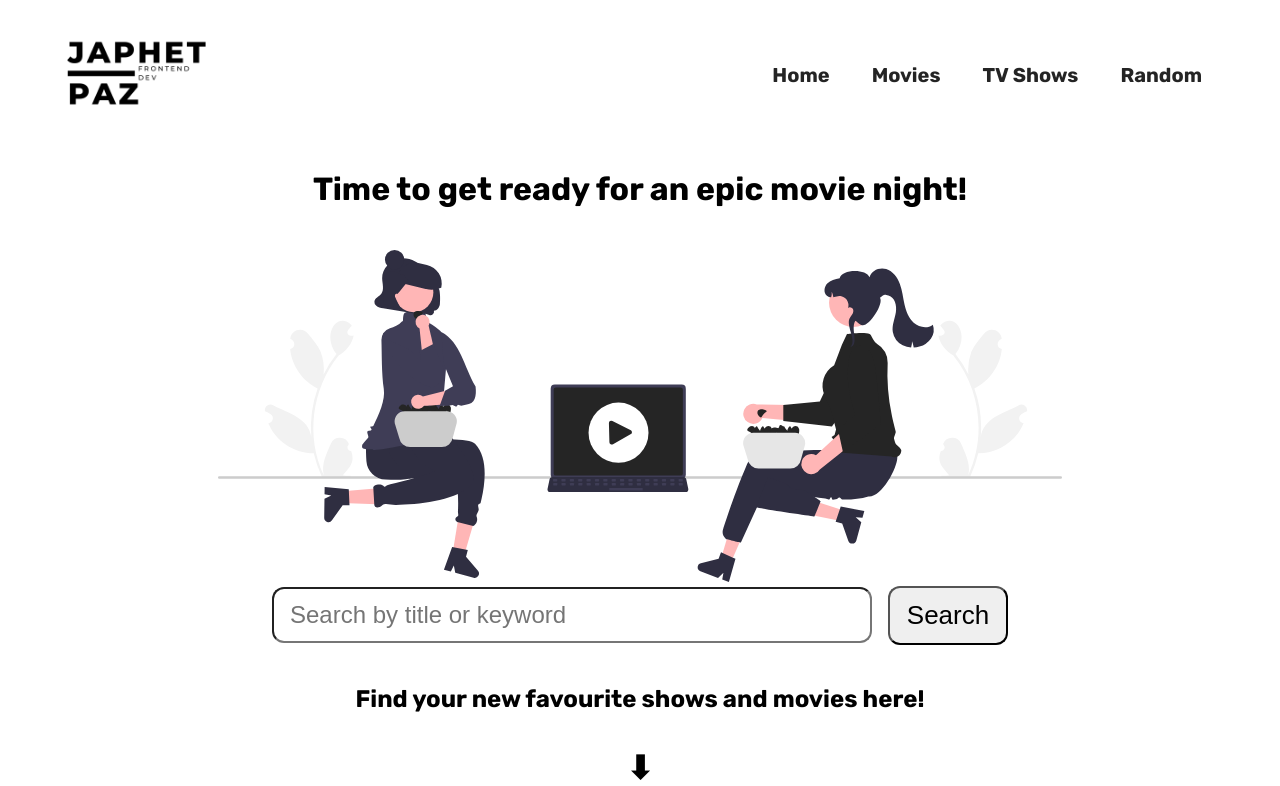
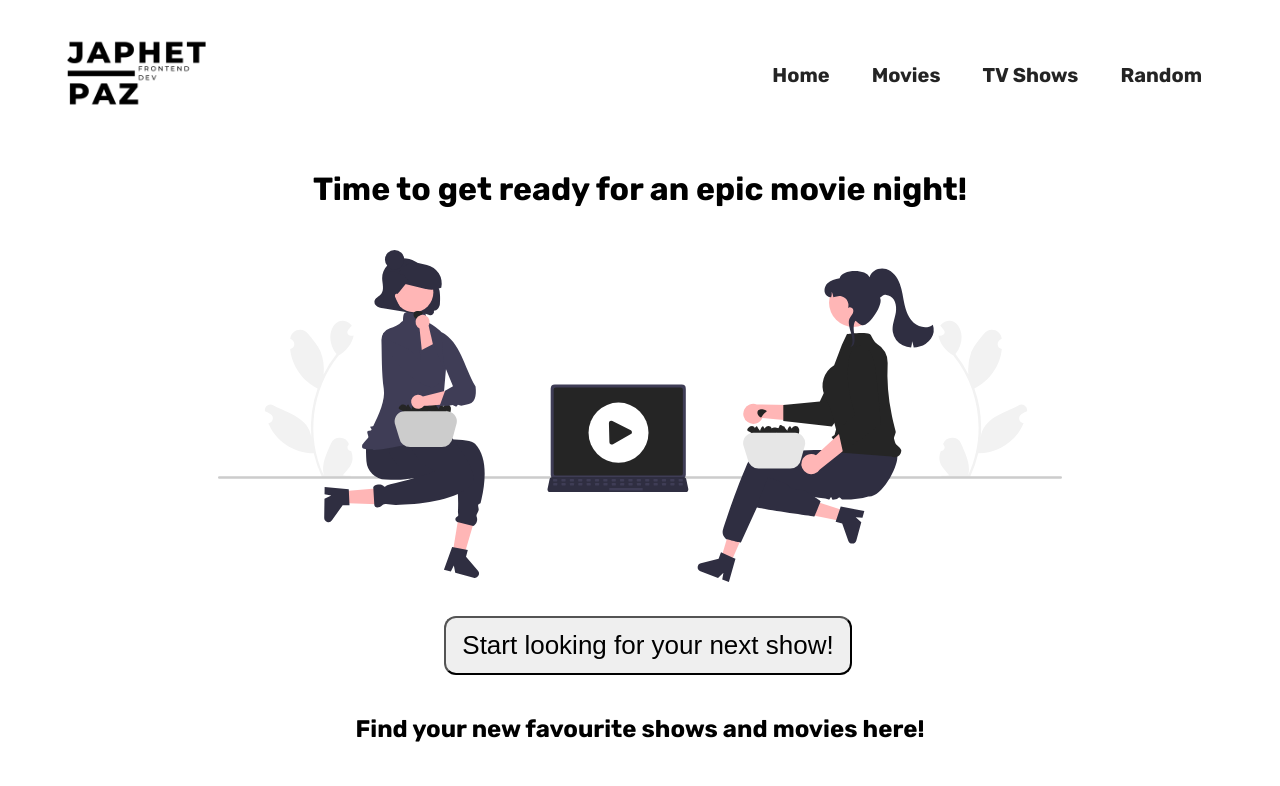
Before and after one commit to jaaaphetpaz/movie-project, a React (Create React App) app: page / in a window 1280 px wide. Shown: the top 786 px of the page. Built offline with nearby package versions, Linux system fonts and the light colour scheme.

Commit message:
Button fix

```diff
--- a/src/components/Landing.jsx
+++ b/src/components/Landing.jsx
@@ -1,4 +1,5 @@
 import React, { useState } from "react";
+import { Link } from "react-router-dom";
 import MovieImg from "../assets/MovieImg.svg";
 
 const Landing = (props) => {
@@ -12,12 +13,11 @@
       <img src={MovieImg} alt="" />
 
       <div className="input__wrapper">
-        <input
-          onChange={(event) => setSearchKey(event.target.value)}
-          type="text"
-          placeholder="Search by title or keyword"
-        ></input>
-        <button className="search__btn">Search</button>
+        <Link to={"/search"}>
+          <button className="landing__btn">
+            Start looking for your next show!
+          </button>
+        </Link>
       </div>
       <h2 className="landing__subtitle">
         Find your new favourite shows and movies here!
--- a/src/components/Search.jsx
+++ b/src/components/Search.jsx
@@ -1,5 +1,6 @@
 import axios from "axios";
 import React, { useState, useEffect } from "react";
+import { Link } from "react-router-dom";
 
 const Search = (props) => {
   const {} = props;
@@ -23,6 +24,9 @@
 
   return (
     <>
+      <Link to={"/"}>
+        <button>Back</button>
+      </Link>
       <input
         type="text"
         placeholder="Search by title or keyword"
--- a/src/components/style.css
+++ b/src/components/style.css
@@ -62,21 +62,26 @@
     scale: 1.2;
 }
 
-.search_btn {
-    color: black;
-    margin: 0;
+.landing__btn {
+    margin-top: 30px;
+    width: fit-content;
 }
 
 .search__btn {
+    width: 120px;
+    margin: 10px;
+}
+
+.search__btn, .landing__btn {
+    color: black;
     font-size: 26px;
     border-radius: 12px;
     padding: 12px 16px 12px 16px;
-    width: 120px;
     margin-left: 16px;
     transition: all 300ms ease;
 }
 
-.search__btn:hover {
+.search__btn, .landing__btn:hover {
     scale: 1.1;
     cursor: pointer;
 }
```
